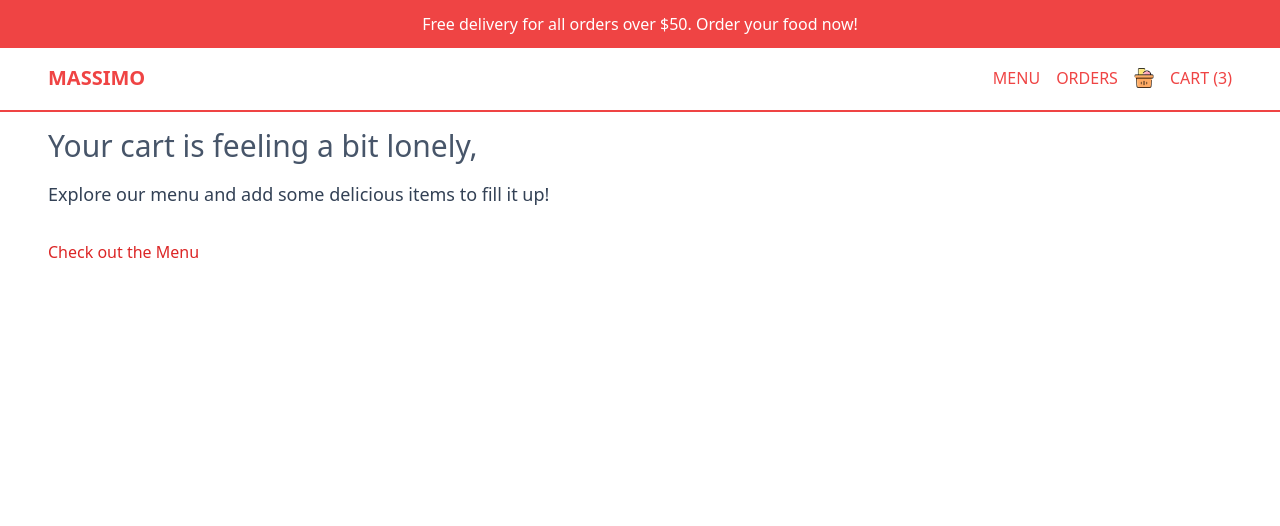
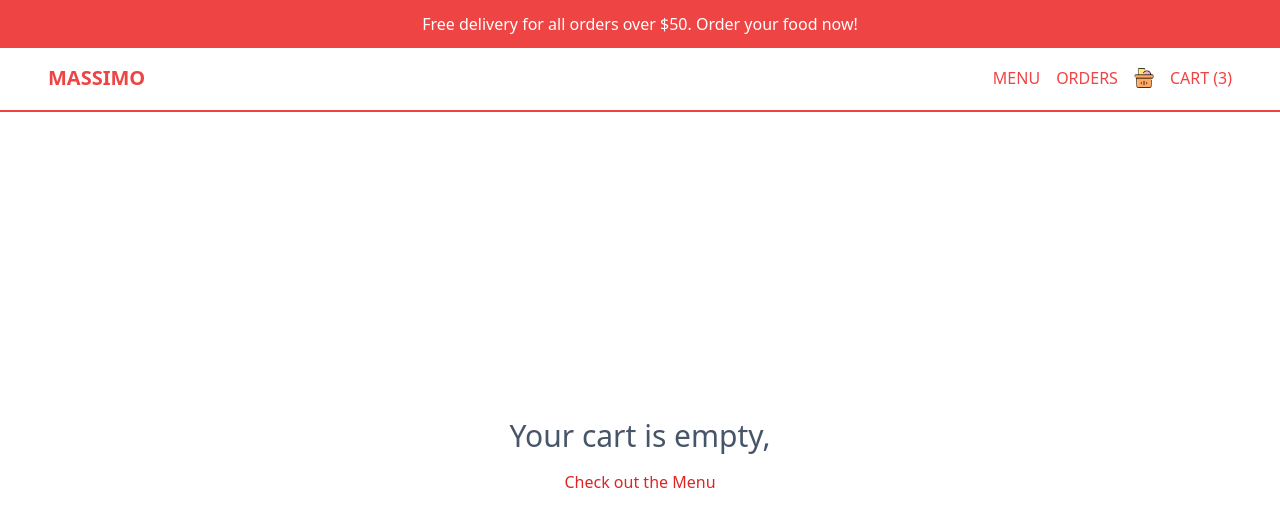
Before and after one commit to waseemazmy21/massimo_resturant, a React (Vite) app: page /cart in a window 1280 px wide. Shown: the top 526 px of the page. Built offline with nearby package versions, Linux system fonts and the light colour scheme.

Commit message:
Finish Cart Page

```diff
--- a/src/App.tsx
+++ b/src/App.tsx
@@ -7,7 +7,7 @@ import ShoppingCartProvider from './contexts/shoppingCartContext';
 const App = () => {
   return (
     <ShoppingCartProvider>
-      <div className="flex flex-col">
+      <div className="min-h-screen flex flex-col">
         <Notification />
         <Header />
         <Outlet />
--- a/src/components/CartItem.tsx
+++ b/src/components/CartItem.tsx
@@ -13,19 +13,23 @@ const CartItem = ({ cartItem, imageURL, title }: CartItemProps) => {
   return (
     <li
       key={cartItem.id}
-      className="p-4 flex items-center justify-between gap-4 text-red-500"
+      className="p-4 flex justify-between items-center gap-4"
     >
-      <img src={imageURL} alt="" className="w-20 h-20 object-cover" />
-      <div>
-        <h3 className="uppercase text-xl font-bold">{title}</h3>
-        <span>{cartItem.size}</span>
-        <span className="text-sm"> x {cartItem.quantity}</span>
+      <div className="flex gap-4 items-center">
+        <img src={imageURL} alt="" className="w-14 h-14 object-cover" />
+        <div>
+          <h3 className="font-bold">{title}</h3>
+          <span className="text-sm text-gray-800">{cartItem.size}</span>
+          <span className="text-sm text-gray-800"> x{cartItem.quantity}</span>
+        </div>
       </div>
 
-      <span>{numberFormatter.format(cartItem.totalPrice)}</span>
-      <button className="text-3xl" onClick={() => removeItem(cartItem.id)}>
-        <img src="/close.png" className="w-4" alt="" />
-      </button>
+      <div className="flex gap-4">
+        <span>{numberFormatter.format(cartItem.totalPrice)}</span>
+        <button className="text-3xl" onClick={() => removeItem(cartItem.id)}>
+          <img src="/close.png" className="w-4" alt="" />
+        </button>
+      </div>
     </li>
   );
 };
--- a/src/pages/Cart.tsx
+++ b/src/pages/Cart.tsx
@@ -6,10 +6,22 @@ import { Link } from 'react-router-dom';
 
 const Cart = () => {
   const { cartItems } = useShoppingCart();
+
+  if (cartItems.length === 0) {
     return (
-    <div className="container flex flex-col gap-8 md:flex-row">
+      <div className="container flex-1 flex flex-col justify-center items-center">
+        <p className="text-3xl text-slate-600 mb-4">Your cart is empty,</p>
+        <Link to="/menu" className="text-red-600 hover:underline">
+          Check out the Menu
+        </Link>
+      </div>
+    );
+  }
+
+  return (
+    <div className="container flex flex-col gap-8 md:flex-row md:items-start">
       {/* cart items */}
-      {cartItems.length > 0 ? (
+
       <ul className="flex-grow flex flex-col divide-y divide-y-red-500 divide-red-500">
         {cartItems.map((cartItem) => {
           const product = getProductById(cartItem.productId);
@@ -24,23 +36,8 @@ const Cart = () => {
           );
         })}
       </ul>
-      ) : (
-        <div>
-          <p className="text-3xl text-slate-600 mb-4">
-            Your cart is feeling a bit lonely,
-          </p>
-          <p className="text-lg text-slate-700 mb-8">
-            Explore our menu and add some delicious items to fill it up!
-          </p>
-          <Link to="/menu" className="text-red-600 hover:underline">
-            Check out the Menu
-          </Link>
-        </div>
-      )}
-
       {/* PAYMENT CONTAINER */}
-      {cartItems.length > 0 && (
-        <div className="p-4 bg-fuchsia-50 flex flex-col gap-4 md:w-[30%]">
+      <div className="p-4 bg-fuchsia-50 flex flex-col gap-4 md:w-[35%]">
         <div className="flex justify-between">
           <span className="">Subtotal (3 items)</span>
           <span className="">$81.70</span>
@@ -62,7 +59,6 @@ const Cart = () => {
           CHECKOUT
         </button>
       </div>
-      )}
     </div>
   );
 };
```
Lines whose indentation alone changed are shown as unchanged.
